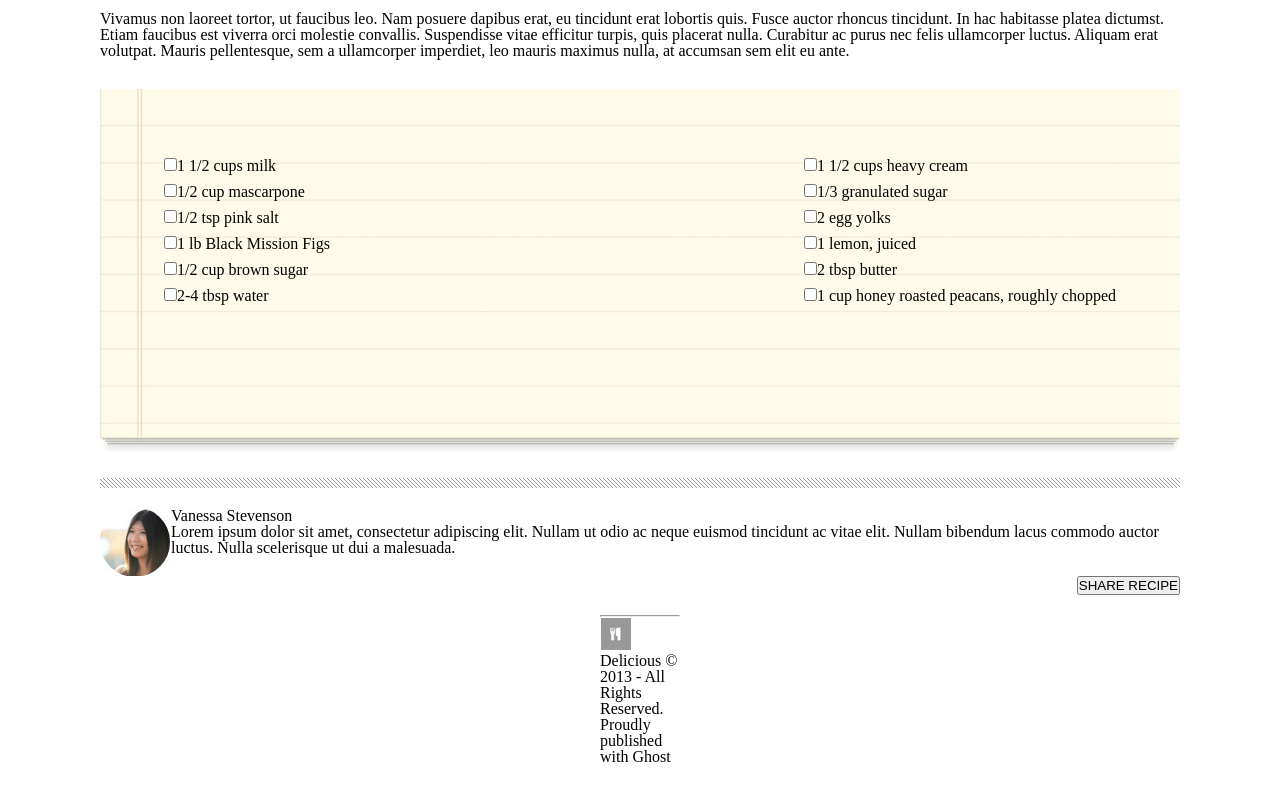
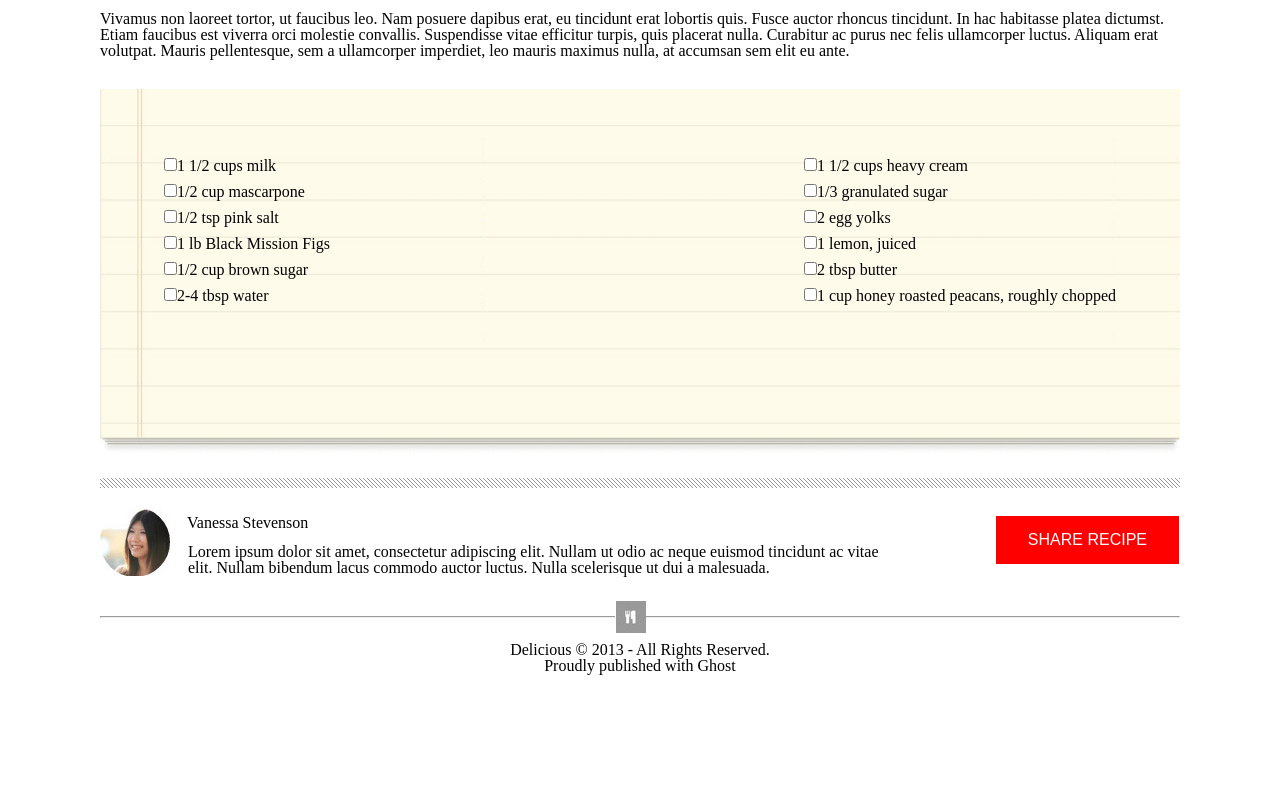
Before and after one commit to SalahAlawneh/chocolate-pizza, a plain HTML site: page index.html in a window 1280 px wide. Shown: the part 1142-1942 px from the top of the page. After the commit the page ends 1836 px from the top, so only its background shows below. Drawn offline with Linux system fonts and the light colour scheme.

Commit message:
finishing the site except the fonts

```diff
--- a/index.html
+++ b/index.html
@@ -43,6 +43,7 @@
         <section class="main-p-and-printIcon">
             <p class="main-h1-bottum">POSTED ON 15 DEC 2013/DESSERTS</p>
             <img class="print-img" src="img/print-icon.png" alt="">
+            <p class="print-word">print</p>
         </section>
         <div class="main-img-container">
 
@@ -109,12 +110,10 @@
                 malesuada.</p>
         </div>
         <button>SHARE RECIPE</button>
-        <div class="footer-buttom">
-            <hr>
-            <img src="img/small-logo.png" alt="">
-            <p>Delicious &copy; 2013 - All Rights Reserved.</p>
-            <p>Proudly published with Ghost</p>
-        </div>
+        <hr>
+        <img class="small-logo" src="img/small-logo.png" alt="">
+        <p class="last-p">Delicious &copy; 2013 - All Rights Reserved.</p>
+        <p class="last-p">Proudly published with Ghost</p>
     </footer>
 
 </body>
--- a/style.css
+++ b/style.css
@@ -30,6 +30,7 @@ header {
 
 footer {
     margin: 20px 100px;
+    position: relative;
 }
 
 .six-icons {
@@ -52,6 +53,7 @@ main {
 .print-img {
     float: right;
     margin-bottom: 20px;
+    margin-right: 35px;
 }
 
 .main-p1 {
@@ -95,14 +97,59 @@ li {
 }
 
 button {
-    float: right;
+    position: absolute;
+    right: 1px;
+    top: 8px;
+    color: #fff;
+    background-color: red;
+    padding: 15px 32px;
+    text-align: center;
+    font-size: 16px;
+    border: none;
 }
 
 .vanessa-img {
     float: left;
 }
 
+.main-p-and-printIcon {
+    position: relative;
+}
 
-.footer-buttom {
-    margin: 20px 500px;
+.print-word {
+    position: absolute;
+    right: 0px;
+    top: 12px;
 }
+
+hr {
+    display: block;
+    margin-top: 2.5em;
+    margin-bottom: 1.5em;
+    margin-left: auto;
+    margin-right: auto;
+    border-style: inset;
+    border-width: 1px;
+}
+
+.left-footer-p {
+    width: 65%;
+    margin-left: 88px;
+    margin-top: 20px;
+}
+
+.left-footer-h1 {
+    position: relative;
+    left: 16px;
+    top: 7px;
+}
+
+.small-logo {
+    position: absolute;
+    left: 515px;
+    top: 92px;
+}
+
+.last-p {
+text-align: center;
+}
```
